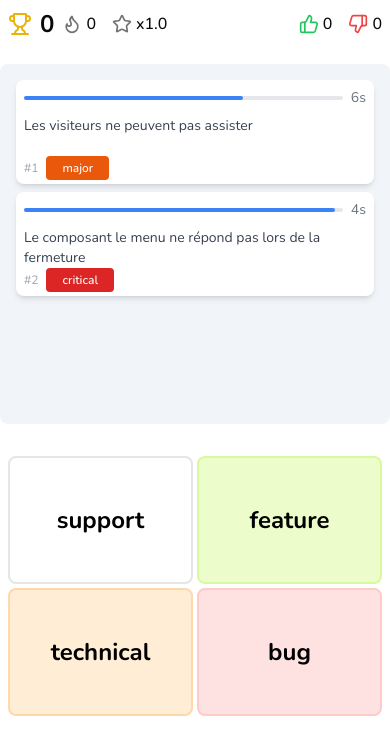
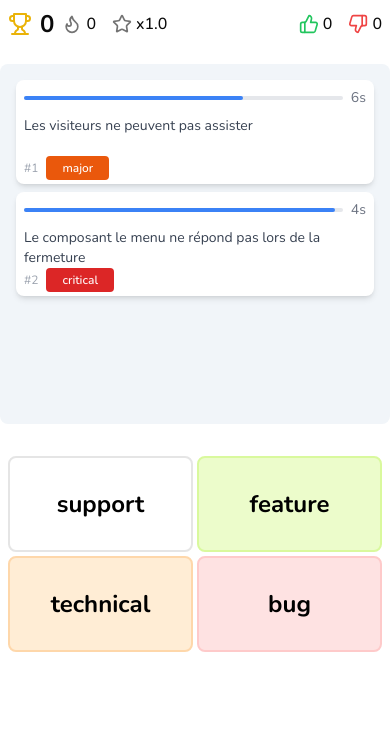
Before and after one commit to quentinhnrt/project-manager-hero, a Next.js app: page / in a window 390 px wide. Shown: the top 754 px of the page. Built offline with nearby package versions, Linux system fonts and the light colour scheme.

Commit message:
[Responsive bloc drop]

```diff
--- a/src/components/category-card.tsx
+++ b/src/components/category-card.tsx
@@ -29,7 +29,7 @@ export function CategoryCard({
 
   return (
     <div
-      className={`${getBackgroundColor()} p-4 lg:p-6 rounded-lg border-2 text-center text-2xl font-bold min-h-32 w-full flex items-center justify-center transition-colors`}
+      className={`${getBackgroundColor()} p-4 lg:p-6 rounded-lg border-2 text-center text-2xl font-bold min-h-24 w-full flex items-center justify-center transition-colors`}
       onDragOver={onDragOver}
       onDrop={onDrop}
     >
```
